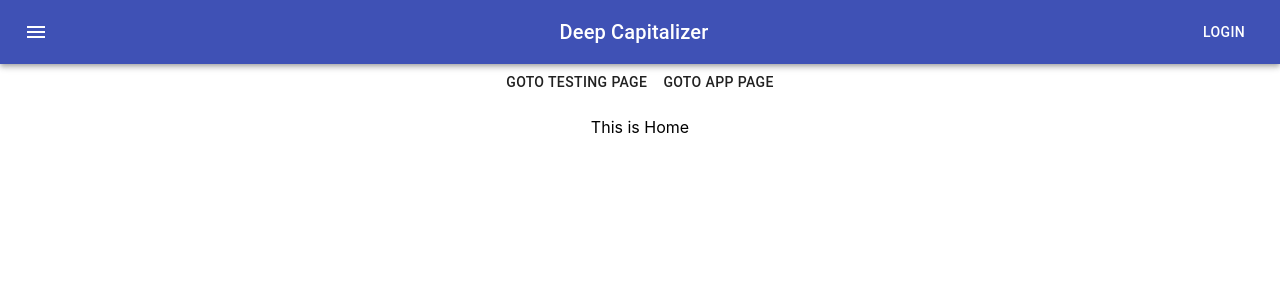
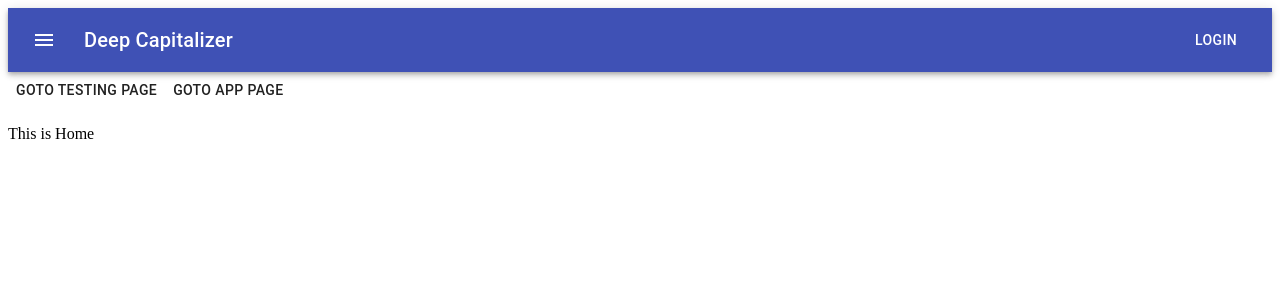
Before and after one commit to CS178A-B/final-project-circularly-dependent, a React (Create React App) app in the folder deep-capitalizer/: page / in a window 1280 px wide. Shown: the top 300 px of the page. Built offline with nearby package versions, Linux system fonts and the light colour scheme.

Commit message:
StrictMode back

```diff
--- a/deep-capitalizer/src/index.js
+++ b/deep-capitalizer/src/index.js
@@ -1,15 +1,14 @@
 import React from 'react';
 import ReactDOM from 'react-dom';
-import './index.css';
 import reportWebVitals from './reportWebVitals';
 import { BrowserRouter as Router } from 'react-router-dom';
 import Routes from './Routes';
 
 ReactDOM.render(
   <Router>
-    <div className="App">
+    <React.StrictMode>
       <Routes />
-    </div>
+    </React.StrictMode>
   </Router>,
   document.getElementById('root')
 );
```
